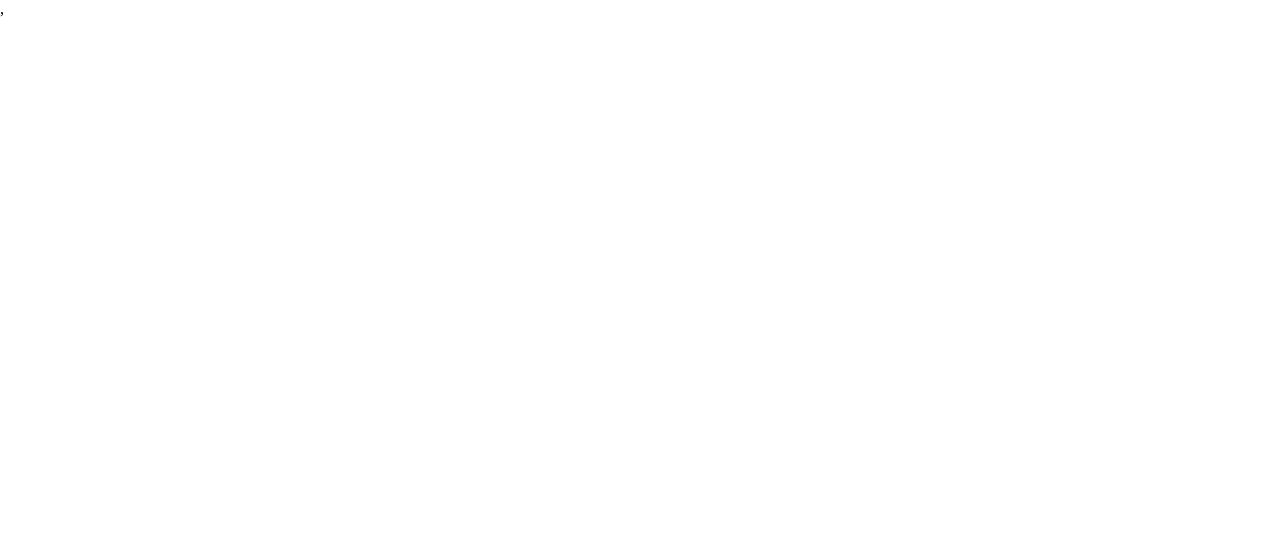
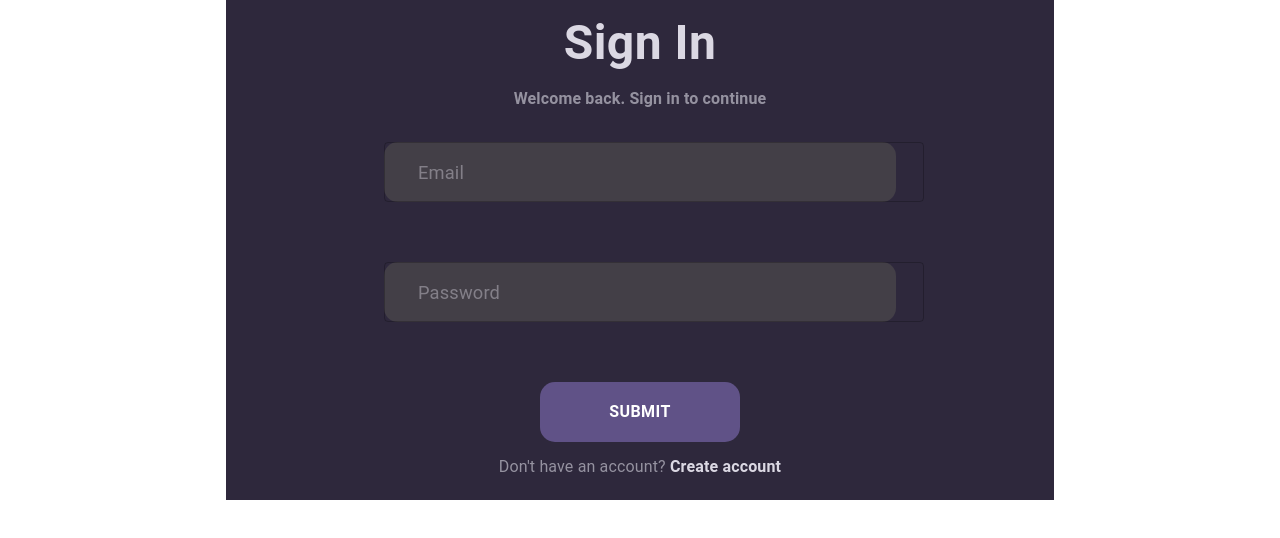
Before and after one commit to dyrpit/orderly-ai-2, a React (Vite) app: page / in a window 1280 px wide. Shown: the top 538 px of the page. Built offline with nearby package versions, Linux system fonts and the light colour scheme.

Commit message:
Form and validations

```diff
--- a/package.json
+++ b/package.json
@@ -13,12 +13,16 @@
     "@emotion/react": "^11.11.1",
     "@emotion/styled": "^11.11.0",
     "@mui/material": "^5.14.8",
+    "formik": "^2.4.4",
     "prettier": "^3.0.3",
     "react": "^18.2.0",
     "react-dom": "^18.2.0",
-    "react-router-dom": "^6.15.0"
+    "react-router-dom": "^6.15.0",
+    "yup": "^1.2.0"
   },
   "devDependencies": {
+    "@swc/cli": "^0.1.62",
+    "@swc/core": "^1.3.85",
     "@types/react": "^18.2.15",
     "@types/react-dom": "^18.2.7",
     "@typescript-eslint/eslint-plugin": "^6.0.0",
--- a/src/App.tsx
+++ b/src/App.tsx
@@ -1,8 +1,14 @@
 import { Outlet } from "react-router-dom";
 import "./App.css";
+import { Footer, LoginModal, RegisterModal } from "./Components";
+import ValidationSchemaExample from "./Components/LoginModal/LoginModal copy";
 
 function App() {
-  return <></>;
+  return (
+    <>
+      <ValidationSchemaExample></ValidationSchemaExample>
+    </>
+  );
 }
 
 export default App;
--- /dev/null
+++ b/src/Components/LoginModal/LoginModal copy.tsx
@@ -0,0 +1,78 @@
+import { useFormik } from "formik";
+import * as Yup from "yup";
+import {
+  LoginModalContainer,
+  ModalButton,
+  ModalErrorMessage,
+  ModalFooter,
+  ModalHeader,
+  ModalInput,
+  ModalSubHeader,
+} from "./LoginModal.styles";
+
+export default function ValidationSchemaExample() {
+  const formik = useFormik({
+    initialValues: {
+      firstName: "",
+      lastName: "",
+      email: "",
+    },
+    validationSchema: Yup.object({
+      firstName: Yup.string()
+        .max(15, "Must be 15 characters or less")
+        .required("Required"),
+      lastName: Yup.string()
+        .max(20, "Must be 20 characters or less")
+        .required("Required"),
+      email: Yup.string().email("Invalid email address").required("Required"),
+    }),
+    onSubmit: (values) => {
+      alert(JSON.stringify(values, null, 2));
+    },
+  });
+  return (
+    <LoginModalContainer>
+      <ModalHeader>Sign In</ModalHeader>
+      <ModalSubHeader>Welcome back. Sign in to continue</ModalSubHeader>
+      <form onSubmit={formik.handleSubmit}>
+        <ModalInput
+          id="email"
+          name="email"
+          type="email"
+          placeholder="Email"
+          onChange={formik.handleChange}
+          onBlur={formik.handleBlur}
+          value={formik.values.email}
+        />
+        <ModalErrorMessage>
+          {formik.touched.email && formik.errors.email ? (
+            <div>{formik.errors.email}</div>
+          ) : null}
+        </ModalErrorMessage>
+
+        <ModalInput
+          id="firstName"
+          name="firstName"
+          type="text"
+          placeholder="Password"
+          onChange={formik.handleChange}
+          onBlur={formik.handleBlur}
+          value={formik.values.firstName}
+        />
+        <ModalErrorMessage>
+          {formik.touched.firstName && formik.errors.firstName ? (
+            <div>{formik.errors.firstName}</div>
+          ) : null}
+        </ModalErrorMessage>
+
+        <ModalButton type="submit">Submit</ModalButton>
+      </form>
+      <ModalFooter>
+        Don't have an account?{" "}
+        <a href="#">
+          <b>Create account</b>
+        </a>
+      </ModalFooter>
+    </LoginModalContainer>
+  );
+}
--- a/src/Components/LoginModal/LoginModal.styles.tsx
+++ b/src/Components/LoginModal/LoginModal.styles.tsx
@@ -60,6 +60,13 @@ export const ModalInput = styled(TextField)(({ theme: theme }) => ({
   },
 }));
 
+export const ModalErrorMessage = styled(Typography)(({ theme: theme }) => ({
+  width: "512px",
+  height: "30px",
+  fontSize: "12px",
+  color: "red",
+}));
+
 export const ModalButton = styled(Button)(({ theme: theme }) => ({
   width: "200px",
   height: "60px",
--- a/src/Components/index.ts
+++ b/src/Components/index.ts
@@ -1,3 +1,3 @@
-export * from './LoginModal/LoginModal';
-export * from './RegisterModal/RegisterModal';
-export * from './Footer/Footer';
+export * from "./LoginModal/LoginModal";
+export * from "./RegisterModal/RegisterModal";
+export * from "./Footer/Footer";
```
Also changed, not shown: src/Components/LoginModal/LoginModal.tsx (+70 -2 lines), src/Data/users.json (added, +19 -0 lines), src/main.tsx (+13 -13 lines), 1 other file (tests, documents, lock files or other folders).
